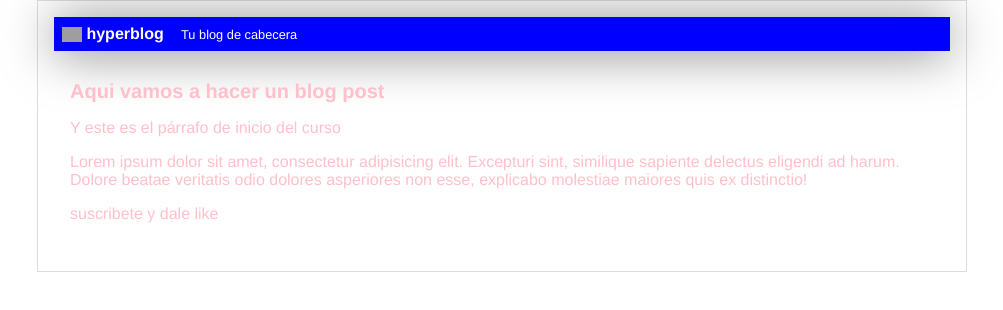
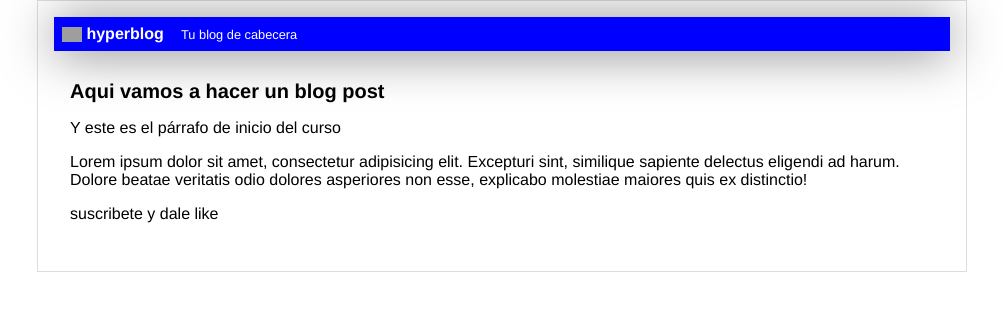
Before and after one commit to anyelicardenas/hyperblog, a plain HTML site: page index.html in a window 1280 px wide. Shown: the whole page, without its empty margins (138-1141 px from the left). Drawn offline with Linux system fonts and the light colour scheme; grey boxes are pictures that could not be loaded.

Commit message:
os de html en vez de tilde y color

```diff
--- a/estilos.css
+++ b/estilos.css
@@ -1,5 +1,5 @@
 body {
-  color: pink;
+  color: black black;
   text-align: center;
   font-family: "Franklin Gothic Medium", "Arial Narrow", Arial, sans-serif;
   font-size: 16px;
--- a/index.html
+++ b/index.html
@@ -12,7 +12,7 @@
       </div>
       <div id="post">
         <h1>Aqui vamos a hacer un blog post</h1>
-        <p>Y este es el párrafo de inicio del curso</p>
+        <p>Y este es el p&aacute;rrafo de inicio del curso</p>
         <p>
           Lorem ipsum dolor sit amet, consectetur adipisicing elit. Excepturi
           sint, similique sapiente delectus eligendi ad harum. Dolore beatae
```
